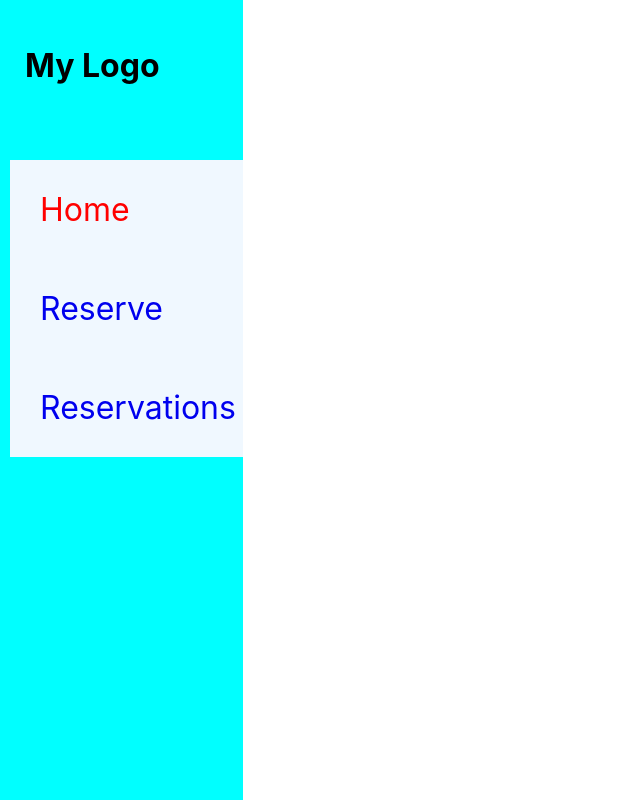
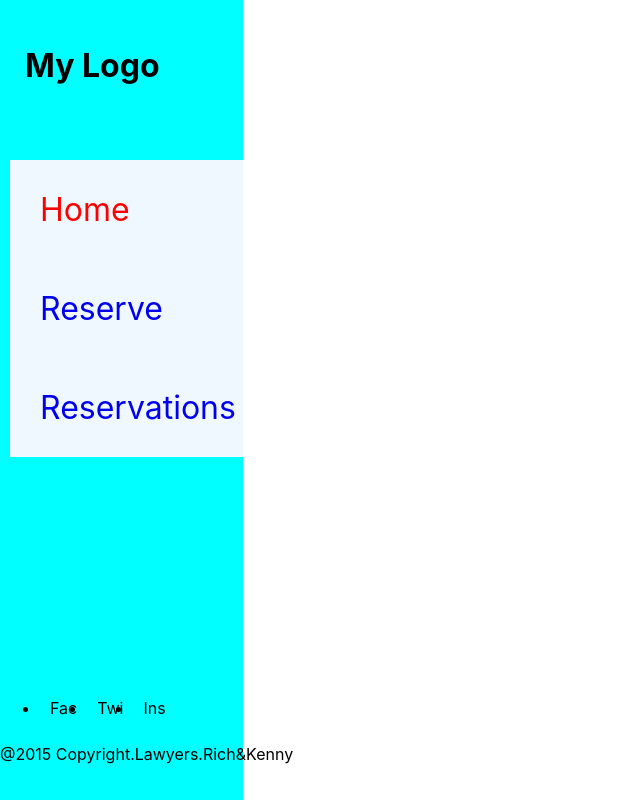
Before and after one commit to helio3197/book-a-lawyer-app-frontend, a React (Create React App) app: page / in a window 1280 px wide. Shown: the whole page, without its empty margins (0-640 px from the left). Built offline with nearby package versions, Linux system fonts and the light colour scheme.

Commit message:
add desktop footer links

```diff
--- a/src/Components/Sidebar.css
+++ b/src/Components/Sidebar.css
@@ -71,4 +71,19 @@ padding-right: 20px;
         font-size: 200%;
         background-color: aliceblue;
     }
+
+
+    .desktop-footer {
+        position: absolute;
+        bottom: 20px;
+    }
+
+    .footer-list {
+        display: flex;
+
+    }
+
+    .footer-list li {
+     padding: 10px;
+    }
   }
--- a/src/Components/Sidebar.js
+++ b/src/Components/Sidebar.js
@@ -2,7 +2,6 @@ import React, { useState } from 'react';
 import MenuIcon from '@mui/icons-material/Menu';
 import { NavLink } from 'react-router-dom';
 import CancelIcon from '@mui/icons-material/Cancel';
-import '../App.css';
 import './Sidebar.css';
 import PropTypes from 'prop-types';
 
@@ -44,6 +43,14 @@ const Sidebar = ({ children }) => {
             <NavLink style={({ isActive }) => ((isActive) ? { color: 'red' } : {})} activeClassName="is-active" to="/Reserve" className="desktop-link-item">Reserve</NavLink>
             <NavLink style={({ isActive }) => ((isActive) ? { color: 'red' } : {})} activeClassName="is-active" to="/Reservations" className="desktop-link-item">Reservations</NavLink>
           </nav>
+          <footer className="desktop-footer">
+            <ul className="footer-list">
+              <li>Fac</li>
+              <li>Twi</li>
+              <li>Ins</li>
+            </ul>
+            <p> @2015 Copyright.Lawyers.Rich&Kenny</p>
+          </footer>
         </header>
         { children }
       </main>
```
